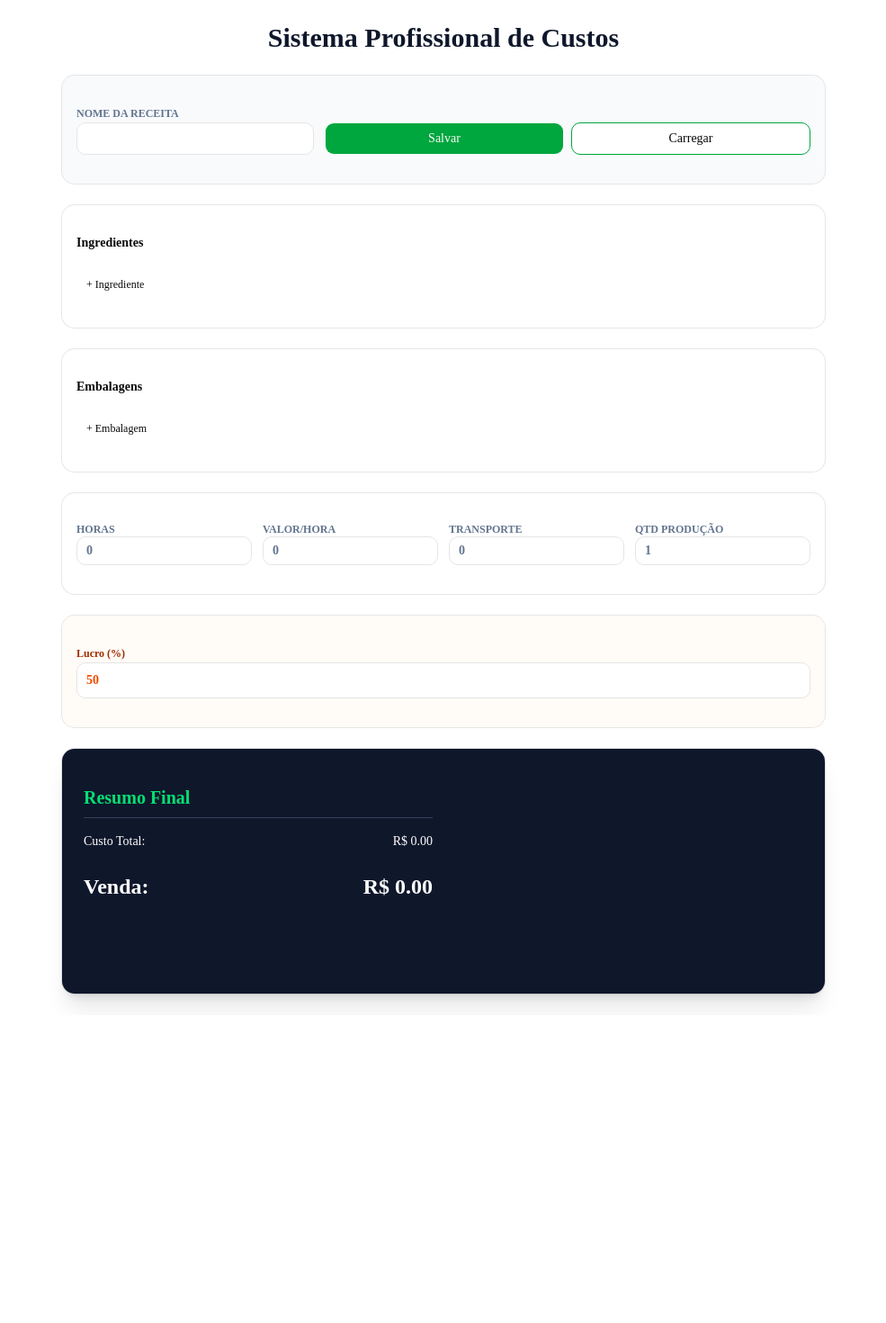
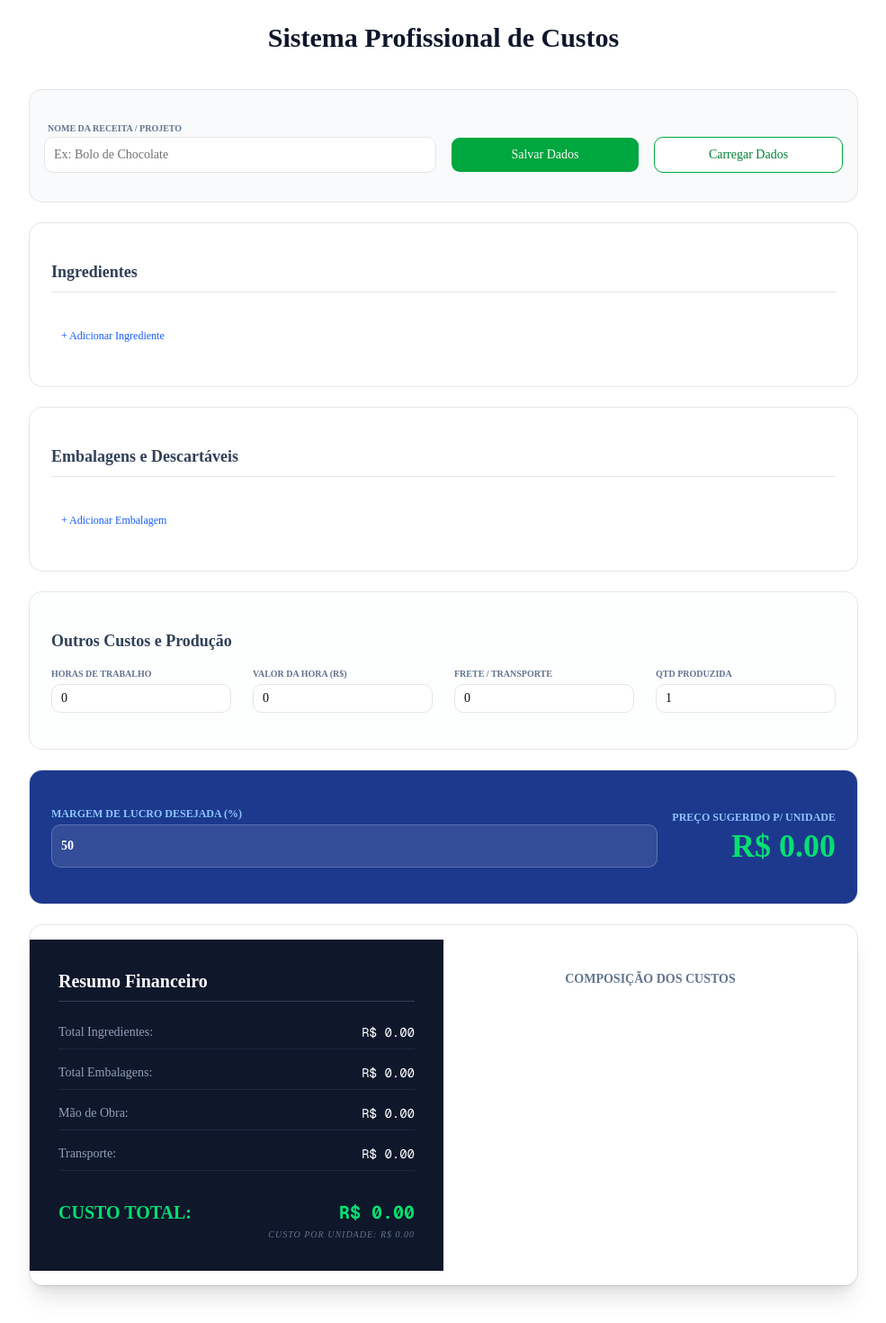
Before and after one commit to marloslc/Precificacao, a Next.js app: page / in a window 1280 px wide. Shown: the top 1470 px of the page at 90% size, without its empty margins (147-1132 px from the left). Before the commit the page ends 1128 px from the top, so only its background shows below. Built offline with nearby package versions, Linux system fonts and the light colour scheme.

Commit message:
Update page.jsx

```diff
--- a/app/page.jsx
+++ b/app/page.jsx
@@ -66,99 +66,188 @@ export default function App() {
   ].filter(item => item.value > 0);
 
   return (
-    <div className="p-6 grid gap-6 max-w-4xl mx-auto text-slate-900">
-      <h1 className="text-3xl font-bold text-center">Sistema Profissional de Custos</h1>
+    <div className="p-6 grid gap-6 max-w-5xl mx-auto text-slate-900 font-sans">
+      <h1 className="text-3xl font-bold text-center mb-4">Sistema Profissional de Custos</h1>
 
-      {/* HEADER */}
-      <Card className="bg-slate-50">
-        <CardContent className="p-4 grid grid-cols-1 md:grid-cols-3 gap-3">
-          <div className="md:col-span-1">
-            <label className="text-xs font-bold uppercase text-slate-500">Nome da Receita</label>
-            <Input value={nomeReceita} onChange={(e) => setNomeReceita(e.target.value)} className="h-9 bg-white" />
+      {/* HEADER DE RECEITA */}
+      <Card className="bg-slate-50 border-slate-200">
+        <CardContent className="p-4 grid grid-cols-1 md:grid-cols-4 gap-4 items-end">
+          <div className="md:col-span-2">
+            <label className="text-[10px] font-bold uppercase text-slate-500 ml-1">Nome da Receita / Projeto</label>
+            <Input value={nomeReceita} onChange={(e) => setNomeReceita(e.target.value)} className="h-10 bg-white" placeholder="Ex: Bolo de Chocolate" />
           </div>
-          <div className="flex gap-2 items-end md:col-span-2">
-            <Button onClick={salvarDados} className="flex-1 h-9 bg-green-600">Salvar</Button>
-            <Button onClick={carregarDados} variant="outline" className="flex-1 h-9 border-green-600">Carregar</Button>
+          <Button onClick={salvarDados} className="bg-green-600 hover:bg-green-700 h-10">Salvar Dados</Button>
+          <Button onClick={carregarDados} variant="outline" className="border-green-600 text-green-700 h-10">Carregar Dados</Button>
+        </CardContent>
+      </Card>
+
+      {/* SEÇÃO DE INGREDIENTES */}
+      <Card>
+        <CardContent className="p-6">
+          <h2 className="text-lg font-bold mb-4 border-b pb-2 text-slate-700">Ingredientes</h2>
+          <div className="space-y-4">
+            {ingredientes.map((item, i) => (
+              <div key={i} className="grid grid-cols-1 md:grid-cols-6 gap-3 items-end p-3 bg-slate-50/50 rounded-lg border border-slate-100">
+                <div>
+                  <label className="text-[10px] font-bold uppercase text-slate-400 block mb-1">Insumo</label>
+                  <Input value={item.nome} onChange={(e) => atualizar(ingredientes, setIngredientes, i, "nome", e.target.value)} className="bg-white" />
+                </div>
+                <div>
+                  <label className="text-[10px] font-bold uppercase text-slate-400 block mb-1">Qtd Usada</label>
+                  <Input type="number" value={item.quantidade} onChange={(e) => atualizar(ingredientes, setIngredientes, i, "quantidade", Number(e.target.value))} className="bg-white" />
+                </div>
+                <div>
+                  <label className="text-[10px] font-bold uppercase text-slate-400 block mb-1">Unidade</label>
+                  <select value={item.unidade} className="w-full h-10 border rounded-md bg-white text-sm px-2" onChange={(e) => atualizar(ingredientes, setIngredientes, i, "unidade", e.target.value)}>
+                    {unidades.map(u => <option key={u} value={u}>{u}</option>)}
+                  </select>
+                </div>
+                <div>
+                  <label className="text-[10px] font-bold uppercase text-slate-400 block mb-1">Qtd na Compra</label>
+                  <Input type="number" value={item.quantidadeCompra} onChange={(e) => atualizar(ingredientes, setIngredientes, i, "quantidadeCompra", Number(e.target.value))} className="bg-white" />
+                </div>
+                <div>
+                  <label className="text-[10px] font-bold uppercase text-slate-400 block mb-1">Preço Compra</label>
+                  <Input type="number" value={item.precoCompra} onChange={(e) => atualizar(ingredientes, setIngredientes, i, "precoCompra", Number(e.target.value))} className="bg-white" />
+                </div>
+                <div className="pb-2">
+                  <span className="text-[10px] font-bold uppercase text-slate-400 block mb-1 text-right">Subtotal</span>
+                  <div className="font-bold text-right text-slate-700">R$ {(item.quantidade * (item.precoCompra / (item.quantidadeCompra || 1))).toFixed(2)}</div>
+                </div>
+              </div>
+            ))}
+          </div>
+          <Button onClick={adicionarIngrediente} variant="ghost" className="text-xs mt-4 text-blue-600 hover:text-blue-800">+ Adicionar Ingrediente</Button>
+        </CardContent>
+      </Card>
+
+      {/* SEÇÃO DE EMBALAGENS */}
+      <Card>
+        <CardContent className="p-6">
+          <h2 className="text-lg font-bold mb-4 border-b pb-2 text-slate-700">Embalagens e Descartáveis</h2>
+          <div className="space-y-4">
+            {embalagens.map((item, i) => (
+              <div key={i} className="grid grid-cols-1 md:grid-cols-4 gap-4 items-end p-3 bg-slate-50/50 rounded-lg border border-slate-100">
+                <div className="md:col-span-1">
+                  <label className="text-[10px] font-bold uppercase text-slate-400 block mb-1">Item</label>
+                  <Input value={item.nome} onChange={(e) => atualizar(embalagens, setEmbalagens, i, "nome", e.target.value)} className="bg-white" />
+                </div>
+                <div>
+                  <label className="text-[10px] font-bold uppercase text-slate-400 block mb-1">Quantidade</label>
+                  <Input type="number" value={item.quantidade} onChange={(e) => atualizar(embalagens, setEmbalagens, i, "quantidade", Number(e.target.value))} className="bg-white" />
+                </div>
+                <div>
+                  <label className="text-[10px] font-bold uppercase text-slate-400 block mb-1">Valor Unitário</label>
+                  <Input type="number" value={item.valorUnitario} onChange={(e) => atualizar(embalagens, setEmbalagens, i, "valorUnitario", Number(e.target.value))} className="bg-white" />
+                </div>
+                <div className="pb-2">
+                  <span className="text-[10px] font-bold uppercase text-slate-400 block mb-1 text-right">Subtotal</span>
+                  <div className="font-bold text-right text-slate-700">R$ {(item.quantidade * item.valorUnitario).toFixed(2)}</div>
+                </div>
+              </div>
+            ))}
+          </div>
+          <Button onClick={adicionarEmbalagem} variant="ghost" className="text-xs mt-4 text-blue-600 hover:text-blue-800">+ Adicionar Embalagem</Button>
+        </CardContent>
+      </Card>
+
+      {/* SEÇÃO DE CUSTOS FIXOS / VARIÁVEIS */}
+      <Card className="bg-slate-50/30 border-slate-200">
+        <CardContent className="p-6">
+          <h2 className="text-lg font-bold mb-4 text-slate-700">Outros Custos e Produção</h2>
+          <div className="grid grid-cols-2 md:grid-cols-4 gap-6">
+            <div>
+              <label className="text-[10px] font-bold uppercase text-slate-500 block mb-1">Horas de Trabalho</label>
+              <Input type="number" value={horas} onChange={e => setHoras(Number(e.target.value))} className="bg-white" />
+            </div>
+            <div>
+              <label className="text-[10px] font-bold uppercase text-slate-500 block mb-1">Valor da Hora (R$)</label>
+              <Input type="number" value={valorHora} onChange={e => setValorHora(Number(e.target.value))} className="bg-white" />
+            </div>
+            <div>
+              <label className="text-[10px] font-bold uppercase text-slate-500 block mb-1">Frete / Transporte</label>
+              <Input type="number" value={transporte} onChange={e => setTransporte(Number(e.target.value))} className="bg-white" />
+            </div>
+            <div>
+              <label className="text-[10px] font-bold uppercase text-slate-500 block mb-1">Qtd Produzida</label>
+              <Input type="number" value={quantidadeProducao} onChange={e => setQuantidadeProducao(Number(e.target.value))} className="bg-white" />
+            </div>
           </div>
         </CardContent>
       </Card>
 
-      {/* INGREDIENTES */}
-      <Card>
-        <CardContent className="p-4">
-          <h2 className="font-semibold mb-3">Ingredientes</h2>
-          {ingredientes.map((item, i) => (
-            <div key={i} className="grid grid-cols-6 gap-2 mb-2 items-center text-xs">
-              <Input placeholder="Nome" value={item.nome} onChange={(e) => atualizar(ingredientes, setIngredientes, i, "nome", e.target.value)} />
-              <Input type="number" placeholder="Qtd" value={item.quantidade} onChange={(e) => atualizar(ingredientes, setIngredientes, i, "quantidade", Number(e.target.value))} />
-              <select value={item.unidade} className="h-9 border rounded" onChange={(e) => atualizar(ingredientes, setIngredientes, i, "unidade", e.target.value)}>
-                {unidades.map(u => <option key={u}>{u}</option>)}
-              </select>
-              <Input type="number" placeholder="Qtd Compra" value={item.quantidadeCompra} onChange={(e) => atualizar(ingredientes, setIngredientes, i, "quantidadeCompra", Number(e.target.value))} />
-              <Input type="number" placeholder="Preço" value={item.precoCompra} onChange={(e) => atualizar(ingredientes, setIngredientes, i, "precoCompra", Number(e.target.value))} />
-              <div className="font-bold">R$ {(item.quantidade * (item.precoCompra / (item.quantidadeCompra || 1))).toFixed(2)}</div>
+      {/* MARGEM DE LUCRO */}
+      <Card className="bg-blue-900 text-white">
+        <CardContent className="p-6">
+          <div className="flex flex-col md:flex-row md:items-center justify-between gap-4">
+            <div className="flex-1">
+              <label className="text-xs font-bold uppercase text-blue-300 block mb-1">Margem de Lucro Desejada (%)</label>
+              <Input type="number" value={lucro} onChange={e => setLucro(Number(e.target.value))} className="h-12 text-2xl font-bold bg-white/10 border-white/20 text-white focus:bg-white focus:text-slate-900" />
             </div>
-          ))}
-          <Button onClick={adicionarIngrediente} variant="ghost" className="text-xs mt-2">+ Ingrediente</Button>
+            <div className="text-right">
+              <p className="text-blue-300 text-xs uppercase font-bold mb-1">Preço Sugerido p/ Unidade</p>
+              <p className="text-4xl font-black text-green-400">R$ {precoVenda.toFixed(2)}</p>
+            </div>
+          </div>
         </CardContent>
       </Card>
 
-      {/* EMBALAGENS - RESTAURADO */}
-      <Card>
-        <CardContent className="p-4">
-          <h2 className="font-semibold mb-3">Embalagens</h2>
-          {embalagens.map((item, i) => (
-            <div key={i} className="grid grid-cols-4 gap-2 mb-2 items-center text-xs">
-              <Input placeholder="Nome" value={item.nome} onChange={(e) => atualizar(embalagens, setEmbalagens, i, "nome", e.target.value)} />
-              <Input type="number" placeholder="Qtd" value={item.quantidade} onChange={(e) => atualizar(embalagens, setEmbalagens, i, "quantidade", Number(e.target.value))} />
-              <Input type="number" placeholder="Valor Unit." value={item.valorUnitario} onChange={(e) => atualizar(embalagens, setEmbalagens, i, "valorUnitario", Number(e.target.value))} />
-              <div className="font-bold text-slate-700">R$ {(item.quantidade * item.valorUnitario).toFixed(2)}</div>
+      {/* DASHBOARD FINAL */}
+      <Card className="bg-white shadow-xl border-slate-200 overflow-hidden">
+        <CardContent className="p-0">
+          <div className="grid md:grid-cols-2">
+            <div className="p-8 bg-slate-900 text-white">
+              <h2 className="text-xl font-bold mb-6 border-b border-slate-700 pb-2">Resumo Financeiro</h2>
+              <div className="space-y-4 text-sm">
+                <div className="flex justify-between border-b border-slate-800 pb-2">
+                  <span className="text-slate-400">Total Ingredientes:</span>
+                  <span className="font-mono">R$ {custoIngredientes.toFixed(2)}</span>
+                </div>
+                <div className="flex justify-between border-b border-slate-800 pb-2">
+                  <span className="text-slate-400">Total Embalagens:</span>
+                  <span className="font-mono">R$ {custoEmbalagens.toFixed(2)}</span>
+                </div>
+                <div className="flex justify-between border-b border-slate-800 pb-2">
+                  <span className="text-slate-400">Mão de Obra:</span>
+                  <span className="font-mono">R$ {maoDeObra.toFixed(2)}</span>
+                </div>
+                <div className="flex justify-between border-b border-slate-800 pb-2">
+                  <span className="text-slate-400">Transporte:</span>
+                  <span className="font-mono">R$ {Number(transporte).toFixed(2)}</span>
+                </div>
+                <div className="pt-4">
+                  <div className="flex justify-between text-xl font-bold text-green-400">
+                    <span>CUSTO TOTAL:</span>
+                    <span className="font-mono">R$ {custoTotal.toFixed(2)}</span>
+                  </div>
+                  <p className="text-[10px] text-slate-500 mt-1 uppercase tracking-widest text-right italic">Custo por unidade: R$ {custoUnitario.toFixed(2)}</p>
+                </div>
+              </div>
             </div>
-          ))}
-          <Button onClick={adicionarEmbalagem} variant="ghost" className="text-xs mt-2">+ Embalagem</Button>
+
+            <div className="p-8 flex flex-col items-center justify-center">
+              <h3 className="text-sm font-bold uppercase text-slate-500 mb-6">Composição dos Custos</h3>
+              <div className="w-full h-64">
+                <ResponsiveContainer width="100%" height="100%">
+                  <PieChart>
+                    <Pie data={dadosGrafico} dataKey="value" nameKey="name" outerRadius={80} stroke="none">
+                      {dadosGrafico.map((entry, index) => (
+                        <Cell key={`cell-${index}`} fill={COLORS[index % COLORS.length]} />
+                      ))}
+                    </Pie>
+                    <Tooltip contentStyle={{borderRadius: '8px', border: 'none', boxShadow: '0 4px 6px -1px rgb(0 0 0 / 0.1)'}} />
+                    <Legend iconType="circle" wrapperStyle={{paddingTop: '20px', fontSize: '12px'}} />
+                  </PieChart>
+                </ResponsiveContainer>
+              </div>
+            </div>
+          </div>
         </CardContent>
       </Card>
 
-      {/* OUTROS CUSTOS - RESTAURADO */}
-      <Card>
-        <CardContent className="p-4 grid grid-cols-2 md:grid-cols-4 gap-3 text-xs font-bold uppercase text-slate-500">
-          <div><label>Horas</label><Input type="number" value={horas} onChange={e => setHoras(Number(e.target.value))} /></div>
-          <div><label>Valor/Hora</label><Input type="number" value={valorHora} onChange={e => setValorHora(Number(e.target.value))} /></div>
-          <div><label>Transporte</label><Input type="number" value={transporte} onChange={e => setTransporte(Number(e.target.value))} /></div>
-          <div><label>Qtd Produção</label><Input type="number" value={quantidadeProducao} onChange={e => setQuantidadeProducao(Number(e.target.value))} /></div>
-        </CardContent>
-      </Card>
-
-      {/* LUCRO - RESTAURADO */}
-      <Card className="bg-orange-50/50">
-        <CardContent className="p-4">
-          <label className="text-xs font-bold text-orange-800">Lucro (%)</label>
-          <Input type="number" value={lucro} onChange={e => setLucro(Number(e.target.value))} className="h-10 text-lg font-bold text-orange-600 bg-white" />
-        </CardContent>
-      </Card>
-
-      {/* RESULTADO E GRÁFICO */}
-      <Card className="bg-slate-900 text-white shadow-xl">
-        <CardContent className="p-6 grid md:grid-cols-2 gap-6">
-          <div>
-            <h2 className="text-xl font-bold mb-4 border-b border-slate-700 pb-2 text-green-400">Resumo Final</h2>
-            <div className="space-y-2 text-sm">
-              <div className="flex justify-between"><span>Custo Total:</span> <span>R$ {custoTotal.toFixed(2)}</span></div>
-              <div className="flex justify-between text-2xl font-bold text-white pt-4"><span>Venda:</span> <span>R$ {precoVenda.toFixed(2)}</span></div>
-            </div>
-          </div>
-          <div className="w-full h-48">
-            <ResponsiveContainer width="100%" height="100%">
-              <PieChart>
-                <Pie data={dadosGrafico} dataKey="value" nameKey="name" outerRadius={60}>
-                  {dadosGrafico.map((entry, index) => <Cell key={index} fill={COLORS[index % COLORS.length]} />)}
-                </Pie>
-                <Tooltip contentStyle={{color: '#000'}} /><Legend />
-              </PieChart>
-            </ResponsiveContainer>
-          </div>
-        </CardContent>
-      </Card>
+      <footer className="text-center text-slate-400 text-[10px] uppercase font-bold tracking-widest mt-8">
+        Gear One © 2026 - Ferramenta de Gestão Financeira STEM Racing
+      </footer>
     </div>
   );
 }
```
